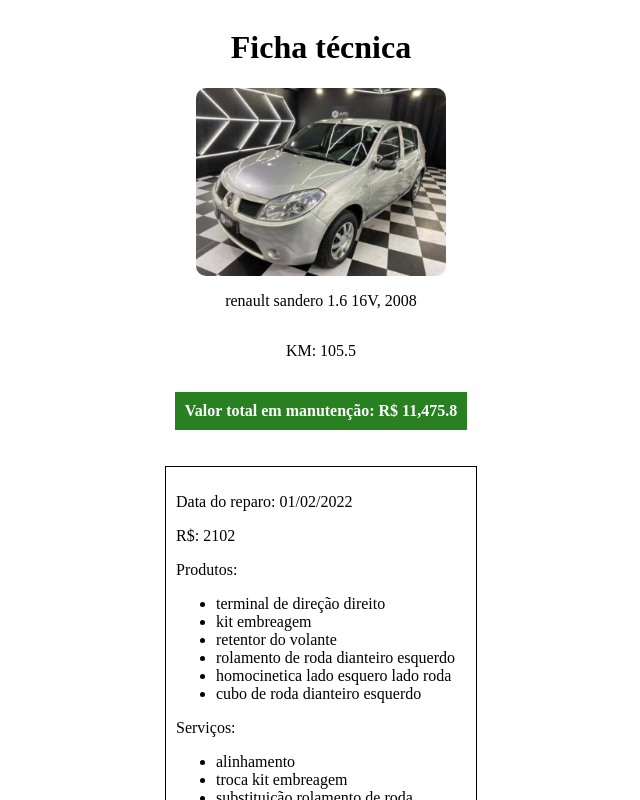
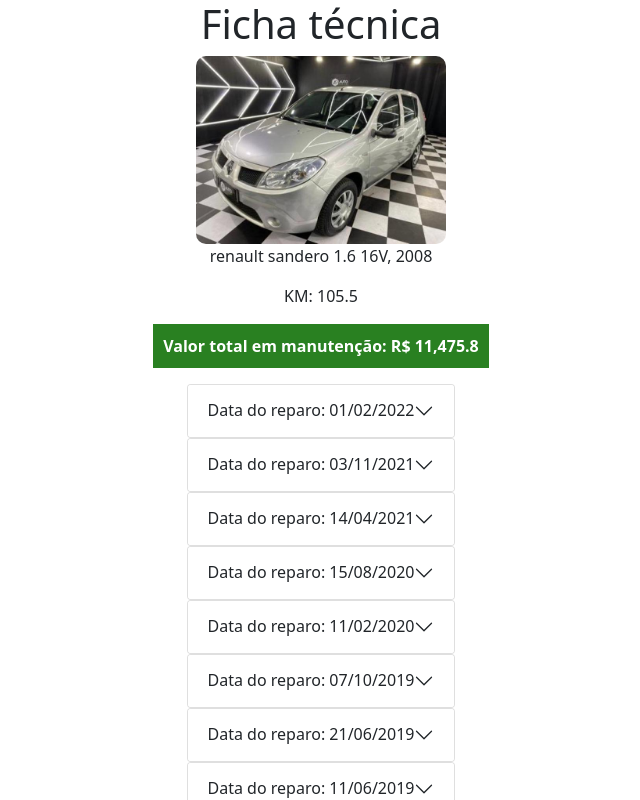
Before and after one commit to cpwaldow/car-repair, a React (Create React App) app: page / in a window 1280 px wide. Shown: the top 800 px of the page, without its empty margins (319-959 px from the left). Built offline with nearby package versions, Linux system fonts and the light colour scheme.

Commit message:
add bootstrap and react-bootstrap

```diff
--- a/package.json
+++ b/package.json
@@ -7,7 +7,9 @@
     "@testing-library/jest-dom": "^5.16.2",
     "@testing-library/react": "^12.1.3",
     "@testing-library/user-event": "^13.5.0",
+    "bootstrap": "^5.1.3",
     "react": "^17.0.2",
+    "react-bootstrap": "^2.1.2",
     "react-dom": "^17.0.2",
     "react-scripts": "5.0.0",
     "web-vitals": "^2.1.4"
--- a/src/App.js
+++ b/src/App.js
@@ -21,7 +21,7 @@ function App() {
   };
 
   const segundo = {
-    date: '14/12/18',
+    date: '14/12/2018',
     products: ['disco de freio', 'dianteiro ventilado', 'pastilha de freio'],
     services: [
       'substituição disco e pastilha de freio dianteiro',
--- a/src/Problems.jsx
+++ b/src/Problems.jsx
@@ -1,14 +1,19 @@
 import React, { Component } from 'react';
 
 import './problems.css';
+import { Accordion } from 'react-bootstrap';
+
+import 'bootstrap/dist/css/bootstrap.min.css';
 
 class Problems extends Component {
   render() {
     const { date, price, products, services } = this.props.repato;
     return (
       <section className='container'>
-        <article>
-          <p>Data do reparo: {date}</p>
+        <Accordion>
+          <Accordion.Item eventKey='0'>
+            <Accordion.Header>Data do reparo: {date}</Accordion.Header>
+            <Accordion.Body>
               <p>R$: {price}</p>
               <p>Produtos:</p>
               <ul>
@@ -22,7 +27,9 @@ class Problems extends Component {
                   <li key={service}>{service}</li>
                 ))}
               </ul>
-        </article>
+            </Accordion.Body>
+          </Accordion.Item>
+        </Accordion>
       </section>
     );
   }
```
Also changed, not shown: 1 other file (tests, documents, lock files or other folders). Lines whose indentation alone changed are shown as unchanged.
